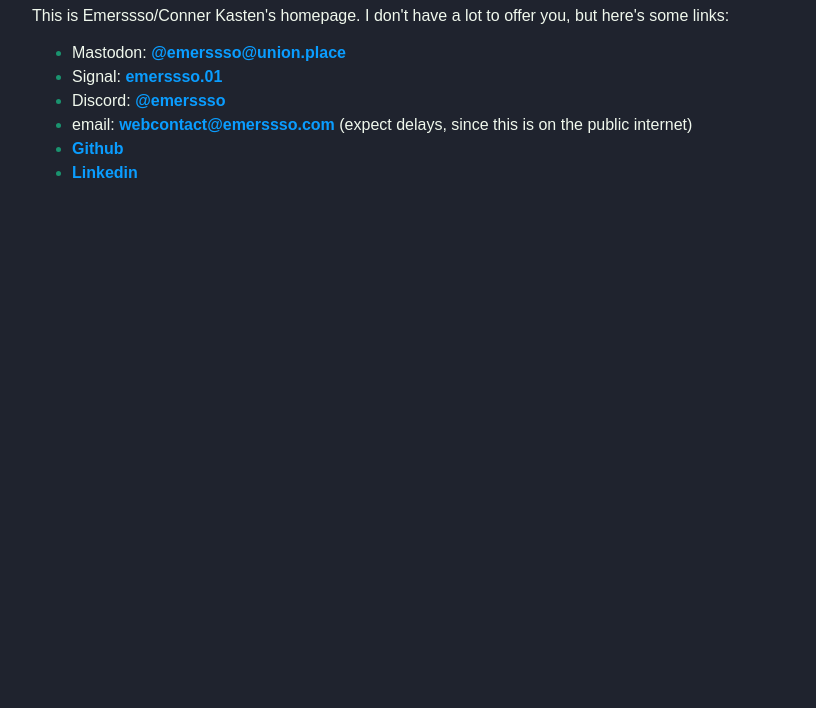
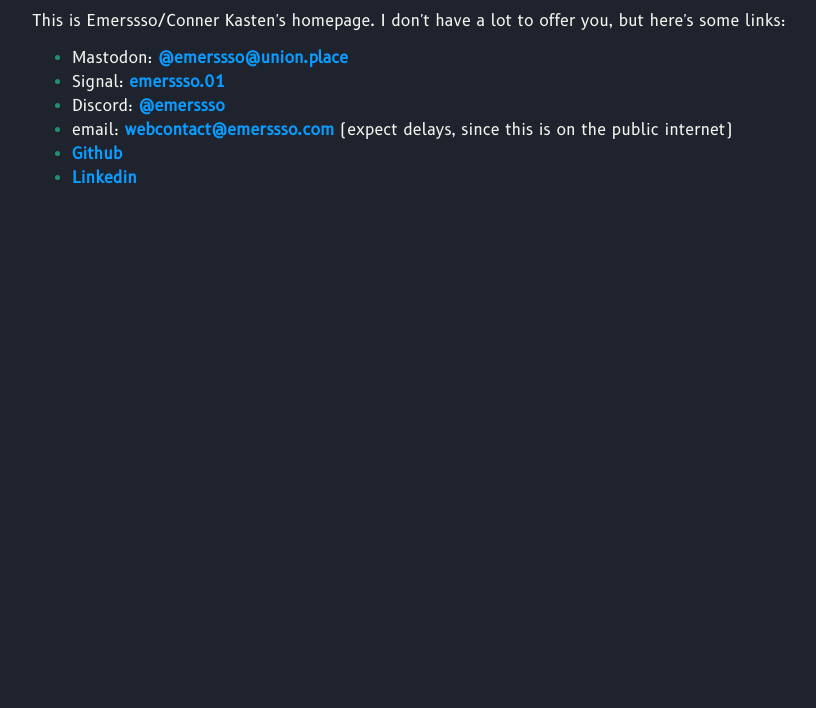
Before and after one commit to emerssso/emerssso.github.io, a plain HTML site: page index.html in a window 1280 px wide. Shown: the part 92-800 px from the top of the page, without its empty margins (32-848 px from the left). Drawn offline with Linux system fonts and the light colour scheme.

Commit message:
Update index.html to use B612

```diff
--- a/index.html
+++ b/index.html
@@ -19,10 +19,15 @@
       	--secondary: 162, 70%, 34%;
       }
 
+      @font-face {
+      	font-family: b612;
+      	src: url(B612-Regular.ttf);
+      }
+
       html {
       	background-color: hsla(var(--surface), 1);
       	color: hsla(var(--body-text), 1);
-      	font-family: sans-serif;
+      	font-family: b612, sans-serif;
       	font-size: 1rem;
       }
 
```
